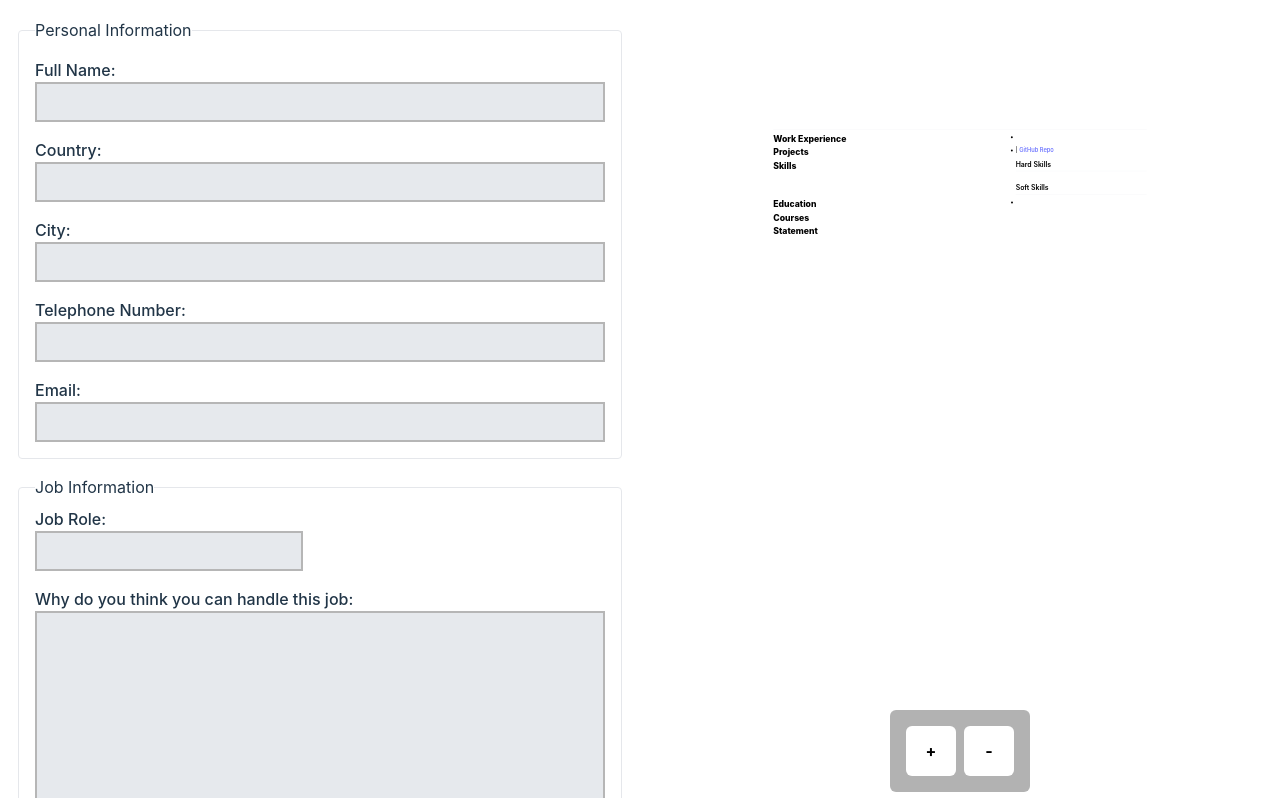
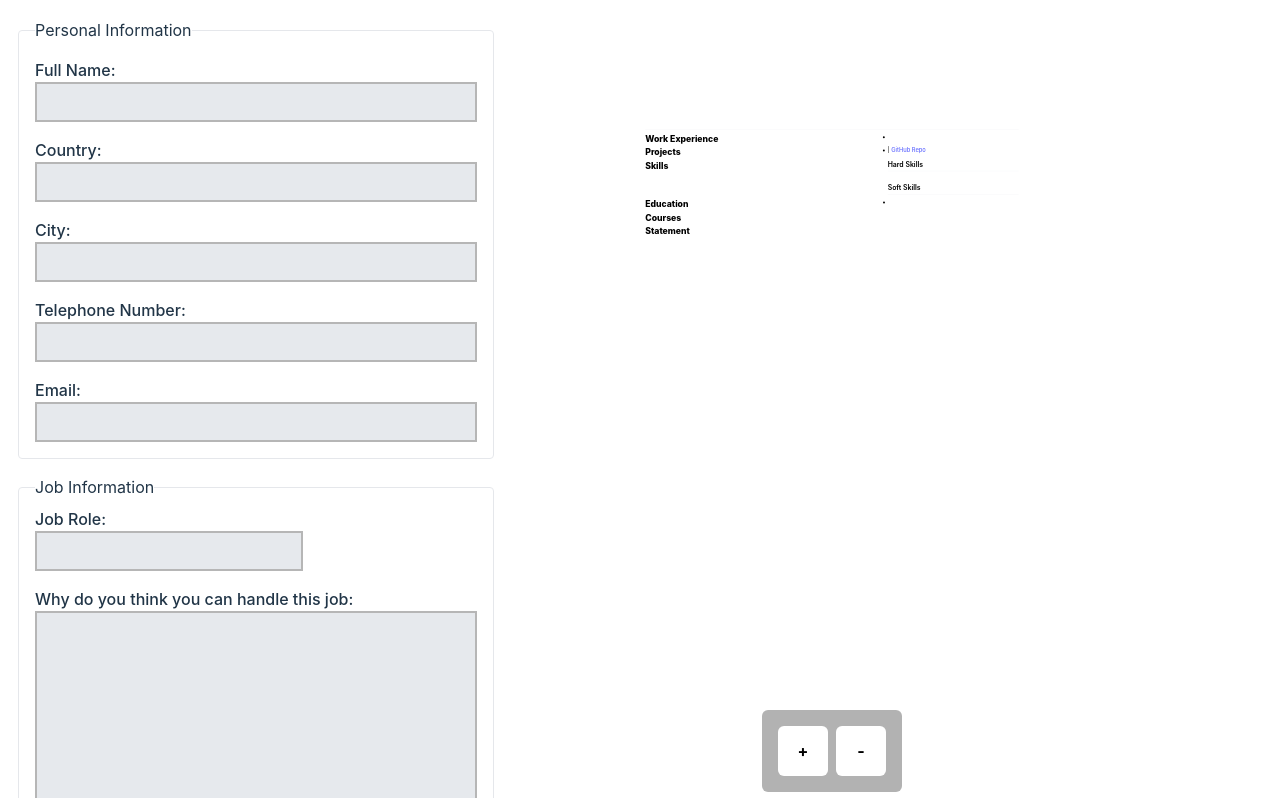
Before and after one commit to CyberWolf-1219/resume-builder, a React (Vite) app: page / in a window 1280 px wide. Built offline with nearby package versions, Linux system fonts and the light colour scheme.

Commit message:
reduced width

```diff
--- a/src/components/Steps/StepDataEntry/FormContainer.tsx
+++ b/src/components/Steps/StepDataEntry/FormContainer.tsx
@@ -4,7 +4,7 @@ import UserDataForm from '../../Form/UserDataForm';
 function FormContainer() {
   return (
     <div
-      className={`w-full max-w-[50%] max-h-full overflow-auto border-[2px] border-white/80 rounded-sm`}>
+      className={`w-full max-w-[40%] max-h-full overflow-auto border-[2px] border-white/80 rounded-sm`}>
       <UserDataForm />
     </div>
   );
```
